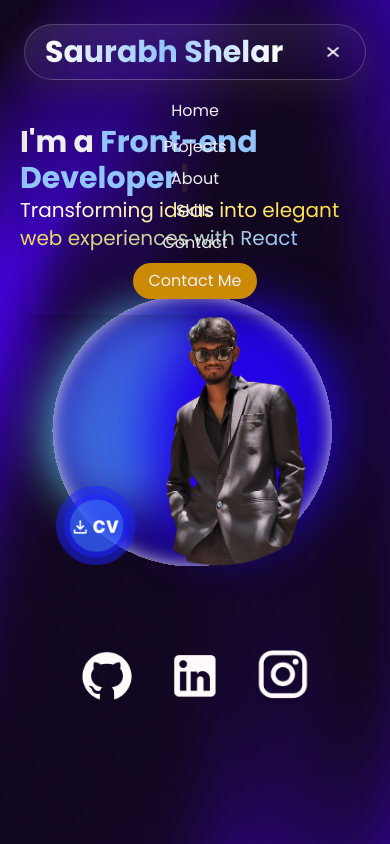
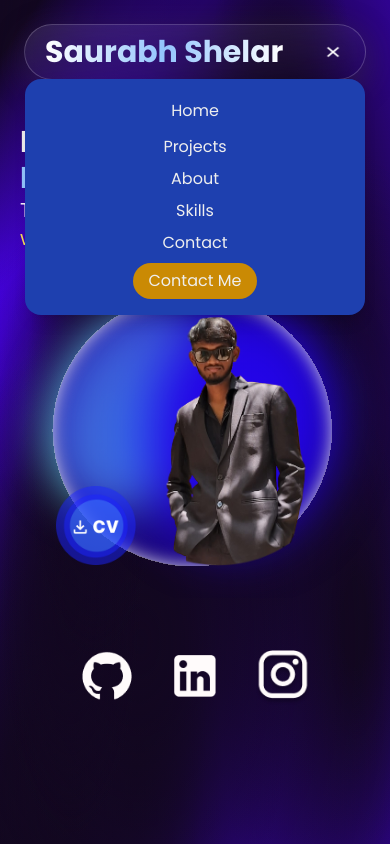
Before and after one commit to Saurabh7-sys/My-Portfolio, a React (Vite) app: page / in a window 390 px wide. Both pictures are taken after a click on the picture 333 px from the left and 52 px from the top of the page. Shown: the top 844 px of the page. Built offline with nearby package versions, Linux system fonts and the light colour scheme.

Commit message:
dropdown color changes

```diff
--- a/src/assets/Components/Navbar.jsx
+++ b/src/assets/Components/Navbar.jsx
@@ -21,7 +21,7 @@ const Navbar = () => {
       <h1 className="bg-transparent text-transparent bg-clip-text bg-gradient-to-r from-white via-blue-300 to-white text-3xl font-bold">
         Saurabh Shelar
       </h1>
-      <div className="md:hidden flex items-center">
+      <div className="md:hidden flex items-center ">
         <img
           onClick={handleClick}
           className="w-6 h-5 hover:scale-105 duration-200 cursor-pointer"
@@ -30,7 +30,7 @@ const Navbar = () => {
         />
       </div>
       <div className={`absolute top-full left-0 w-full transition-transform duration-300 ease-in-out bg-slate-95 rounded-3xl ${open ? 'transform translate-y-0 opacity-100' : 'transform translate-y-[-20px] opacity-0 pointer-events-none'}`}>
-        <ul className="flex flex-col items-center space-y-2 shadow-lg p-4 rounded-lg">
+        <ul className="flex flex-col items-center space-y-2 shadow-lg p-4 rounded-2xl bg-blue-800">
           <li className="my-1">
             <Link to="/">Home</Link>
           </li>
```
